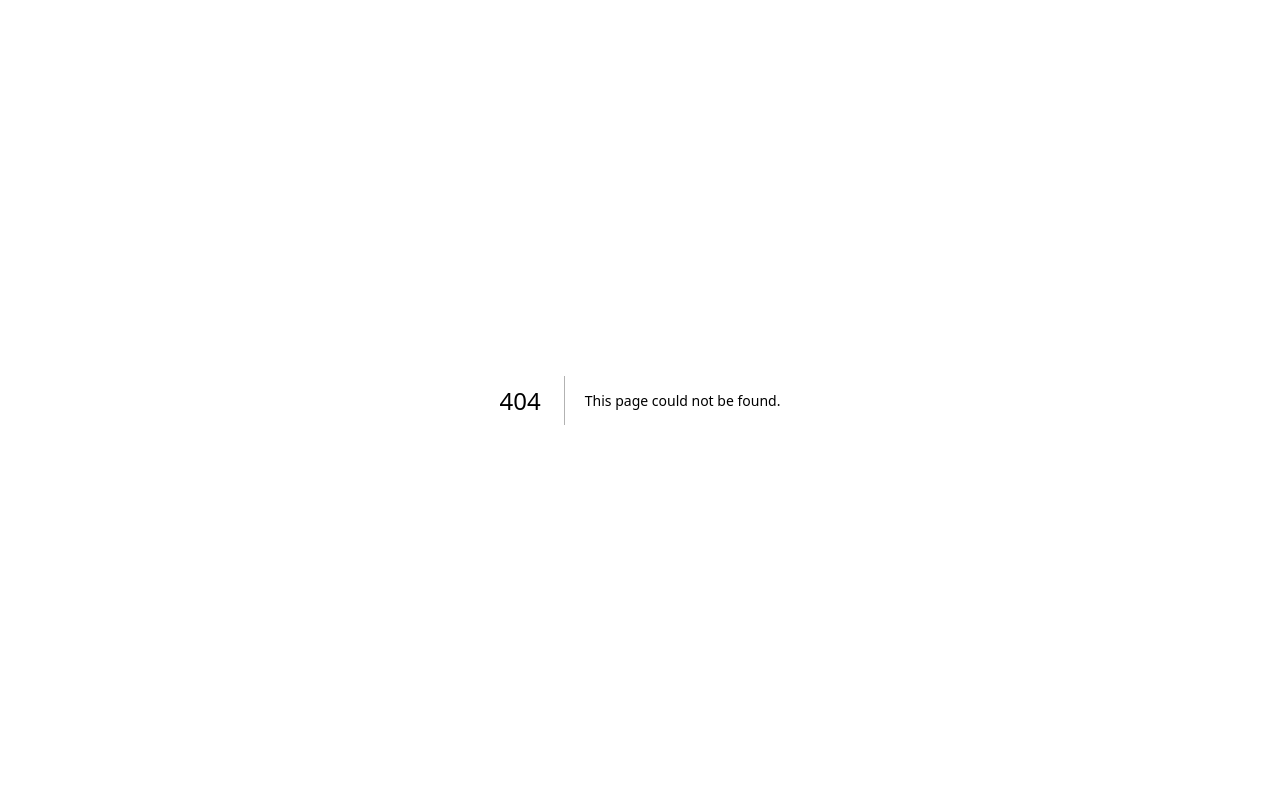
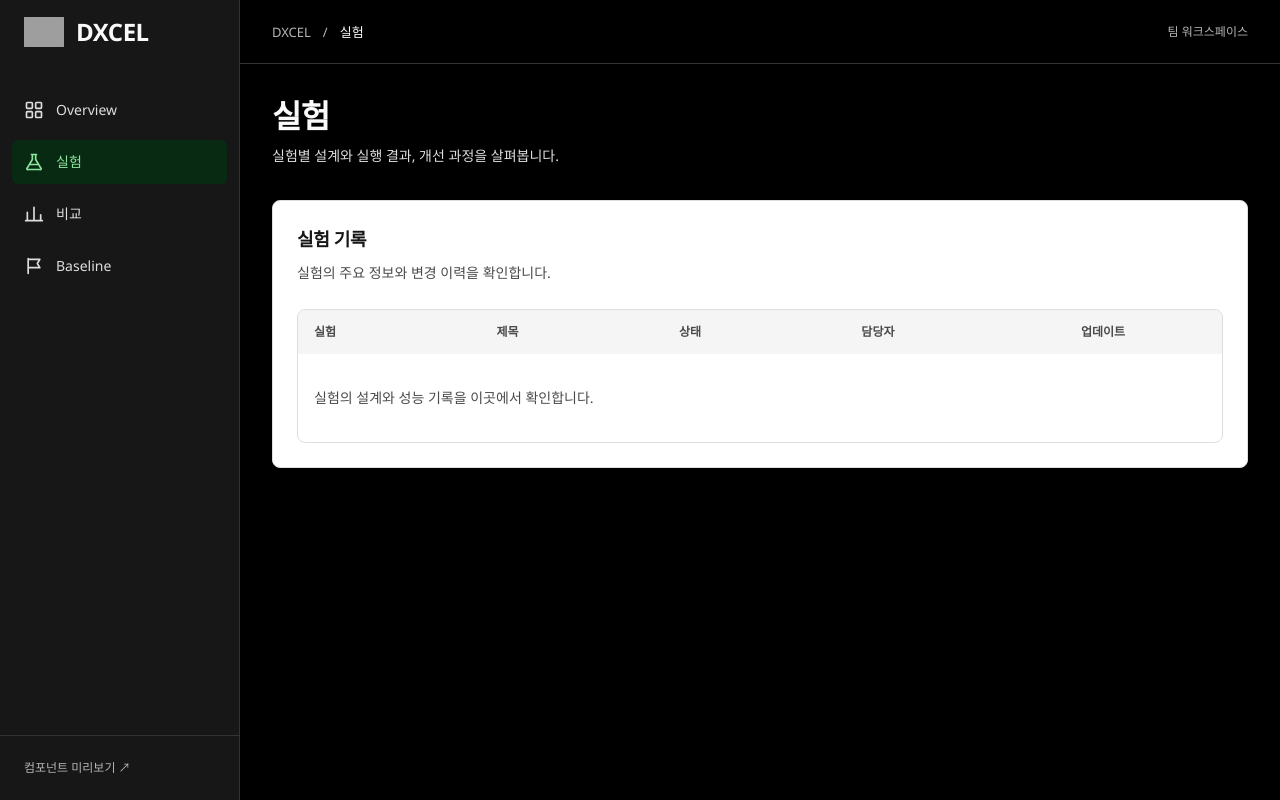
Before and after one commit to TEAM-DXCEL/DXCEL-FRONTEND, a Next.js app: page /experiments in a window 1280 px wide. Before the commit this address had no page. Built offline with nearby package versions, Linux system fonts and the light colour scheme; grey boxes are pictures that could not be loaded.

Commit message:
feat: add dashboard routes and relocate UI preview

```diff
--- /dev/null
+++ b/src/app/(dashboard)/baselines/page.tsx
@@ -0,0 +1,17 @@
+import { DashboardPage } from "@/components/layout/dashboard-page";
+import { Card, CardDescription, CardHeader, CardTitle } from "@/components/ui/card";
+
+export const metadata = { title: "Baseline | DXCEL" };
+
+export default function BaselinesPage() {
+  return (
+    <DashboardPage title="Baseline" description="비교 기준의 버전과 선정 이유를 함께 관리합니다.">
+      <Card>
+        <CardHeader>
+          <CardTitle>비교 기준의 이력</CardTitle>
+          <CardDescription>기준이 바뀌어도 당시의 결과와 선정 이유를 보존합니다.</CardDescription>
+        </CardHeader>
+      </Card>
+    </DashboardPage>
+  );
+}
--- /dev/null
+++ b/src/app/(dashboard)/compare/page.tsx
@@ -0,0 +1,22 @@
+import { DashboardPage } from "@/components/layout/dashboard-page";
+import { Card, CardDescription, CardHeader, CardTitle } from "@/components/ui/card";
+
+export const metadata = { title: "비교 | DXCEL" };
+
+export default function ComparePage() {
+  return (
+    <DashboardPage
+      title="비교"
+      description="평가 조건을 기준으로 실험 결과와 Baseline의 차이를 살펴봅니다."
+    >
+      <Card>
+        <CardHeader>
+          <CardTitle>같은 조건에서 비교하기</CardTitle>
+          <CardDescription>
+            데이터셋, 평가 방법과 지표 정의가 일치하는 결과를 함께 비교합니다.
+          </CardDescription>
+        </CardHeader>
+      </Card>
+    </DashboardPage>
+  );
+}
--- /dev/null
+++ b/src/app/(dashboard)/experiments/page.tsx
@@ -0,0 +1,47 @@
+import { DashboardPage } from "@/components/layout/dashboard-page";
+import { TableViewport } from "@/components/layout/table-viewport";
+import { Card, CardContent, CardDescription, CardHeader, CardTitle } from "@/components/ui/card";
+
+export const metadata = { title: "실험 | DXCEL" };
+
+export default function ExperimentsPage() {
+  return (
+    <DashboardPage title="실험" description="실험별 설계와 실행 결과, 개선 과정을 살펴봅니다.">
+      <Card>
+        <CardHeader>
+          <CardTitle>실험 기록</CardTitle>
+          <CardDescription>실험의 주요 정보와 변경 이력을 확인합니다.</CardDescription>
+        </CardHeader>
+        <CardContent>
+          <TableViewport label="실험 기록 표">
+            <table className="w-full min-w-table-min border-collapse text-left text-table">
+              <thead className="sticky top-0 z-(--z-sticky) bg-surface-muted text-table-head text-foreground-muted">
+                <tr>
+                  {["실험", "제목", "상태", "담당자", "업데이트"].map((label) => (
+                    <th
+                      key={label}
+                      scope="col"
+                      className="h-table-header px-table-cell-x py-table-cell-y"
+                    >
+                      {label}
+                    </th>
+                  ))}
+                </tr>
+              </thead>
+              <tbody>
+                <tr>
+                  <td
+                    colSpan={5}
+                    className="px-table-cell-x py-section-gap text-body text-foreground-muted"
+                  >
+                    실험의 설계와 성능 기록을 이곳에서 확인합니다.
+                  </td>
+                </tr>
+              </tbody>
+            </table>
+          </TableViewport>
+        </CardContent>
+      </Card>
+    </DashboardPage>
+  );
+}
--- /dev/null
+++ b/src/app/(dashboard)/layout.tsx
@@ -0,0 +1,6 @@
+import type { ReactNode } from "react";
+import { DashboardShell } from "@/components/layout/dashboard-shell";
+
+export default function DashboardLayout({ children }: { children: ReactNode }) {
+  return <DashboardShell>{children}</DashboardShell>;
+}
--- /dev/null
+++ b/src/app/(dashboard)/overview/page.tsx
@@ -0,0 +1,54 @@
+import Link from "next/link";
+import { DashboardPage } from "@/components/layout/dashboard-page";
+import { Card, CardContent, CardDescription, CardHeader, CardTitle } from "@/components/ui/card";
+
+export const metadata = { title: "Overview | DXCEL" };
+
+const sections = [
+  {
+    title: "실험 기록",
+    description: "설계와 실행 결과, 변경 이유를 실험별로 연결합니다.",
+    href: "/experiments",
+    action: "실험 살펴보기",
+  },
+  {
+    title: "조건별 비교",
+    description: "같은 평가 조건의 결과와 차이를 함께 살펴봅니다.",
+    href: "/compare",
+    action: "비교 화면으로 이동",
+  },
+  {
+    title: "Baseline",
+    description: "비교 기준과 선정 이유를 버전으로 보존합니다.",
+    href: "/baselines",
+    action: "Baseline 살펴보기",
+  },
+];
+
+export default function OverviewPage() {
+  return (
+    <DashboardPage
+      title="Overview"
+      description="실험의 결과와 개선 과정을 하나의 워크스페이스에서 연결합니다."
+    >
+      <div className="grid grid-cols-1 gap-panel-gap wide:grid-cols-3">
+        {sections.map((section) => (
+          <Card key={section.href}>
+            <CardHeader>
+              <CardTitle>{section.title}</CardTitle>
+              <CardDescription>{section.description}</CardDescription>
+            </CardHeader>
+            <CardContent className="mt-auto">
+              <Link
+                href={section.href}
+                className="rounded-control text-label text-link underline-offset-4 outline-none hover:underline focus-visible:bg-primary-subtle focus-visible:underline"
+              >
+                {section.action} <span aria-hidden="true">→</span>
+              </Link>
+            </CardContent>
+          </Card>
+        ))}
+      </div>
+    </DashboardPage>
+  );
+}
--- /dev/null
+++ b/src/app/(dashboard)/page.tsx
@@ -0,0 +1 @@
+export { default, metadata } from "./overview/page";
--- a/src/app/page.tsx
+++ b/src/app/ui-preview/page.tsx
@@ -5,10 +5,18 @@ import { Input } from "@/components/ui/input";
 import { Select } from "@/components/ui/select";
 import { ThemeScope } from "@/components/ui/theme-scope";
 
-export default function HomePage() {
+export const metadata = { title: "UI 미리보기 | DXCEL" };
+
+export default function UiPreviewPage() {
   return (
     <main className="mx-auto flex min-h-dvh max-w-page flex-col gap-section-gap px-page-gutter py-page-block">
       <header className="flex flex-col gap-2">
+        <Link
+          href="/overview"
+          className="w-fit rounded-control text-label text-link underline-offset-4 outline-none hover:underline focus-visible:bg-primary-subtle focus-visible:underline"
+        >
+          ← 워크스페이스로 돌아가기
+        </Link>
         <p className="text-label tracking-wide text-primary-text">DXCEL / UI</p>
         <h1 className="text-heading-lg">컴포넌트 미리보기</h1>
         <p className="text-body text-foreground-muted">
@@ -114,3 +122,4 @@ export default function HomePage() {
     </main>
   );
 }
+import Link from "next/link";
```
